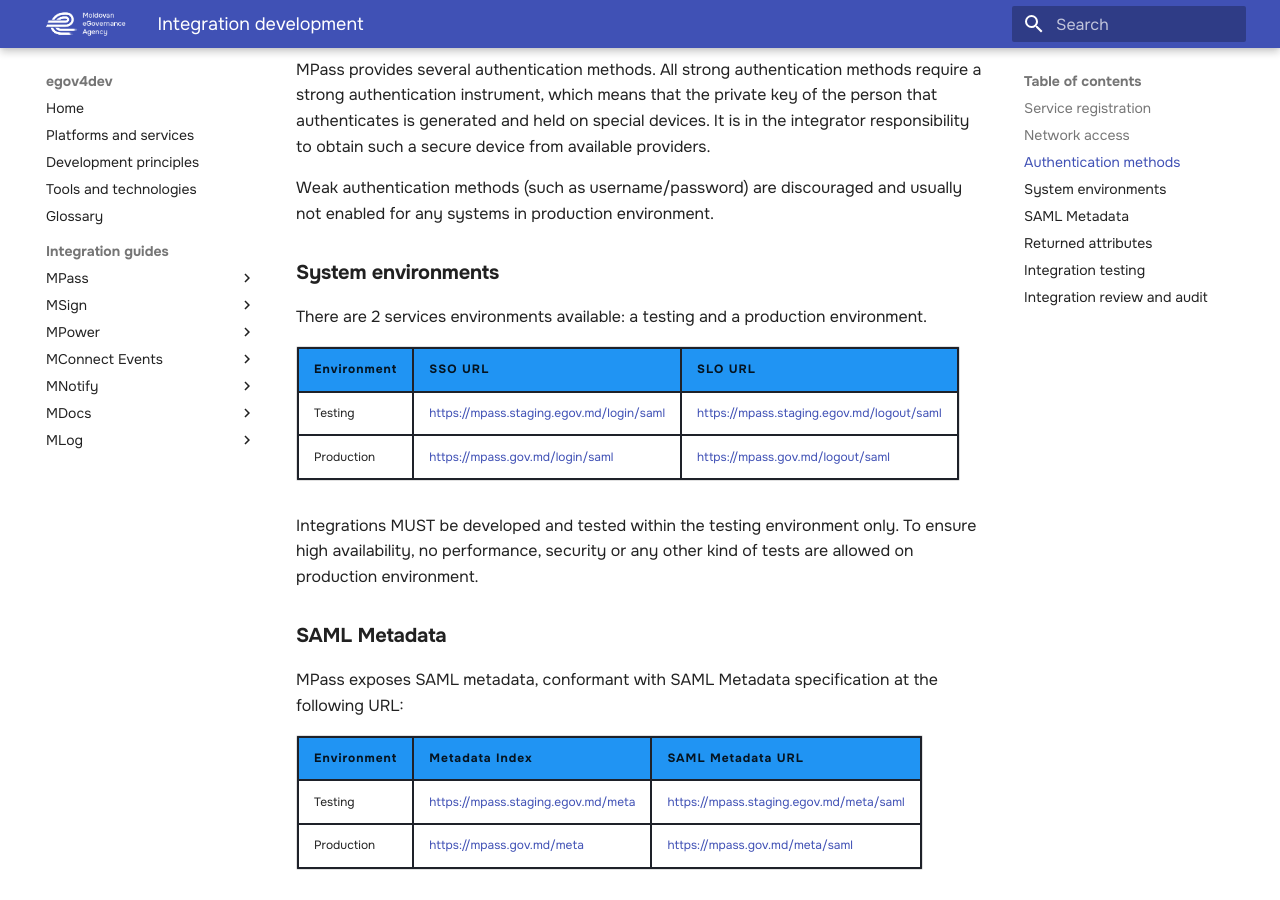
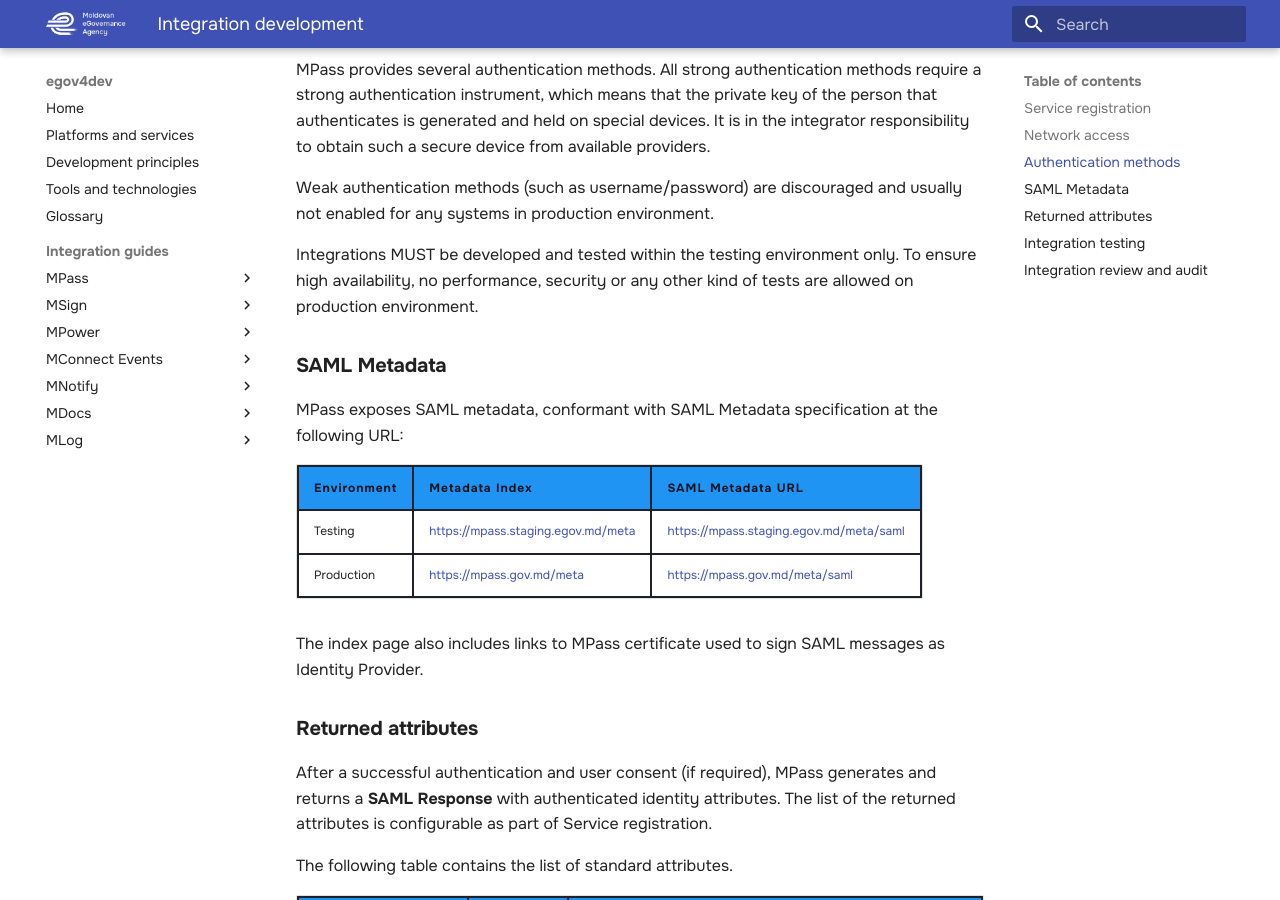
Before and after one commit to egov-moldova/egov4dev, an MkDocs documentation site: the page built from docs/guides/mpass/integration-development.md, in a window 1280 px wide and 900 px high, scrolled down 758 px. Built offline with MkDocs 1.6.1 and Material for MkDocs 9.7.7, drawn with Linux system fonts in a browser that asks for light colours; some of the changed text lies outside the part shown.

Commit message:
Refactor integration-development and security documentation for clarity and accuracy

```diff
--- a/docs/guides/mpass/integration-development.md
+++ b/docs/guides/mpass/integration-development.md
@@ -21,33 +21,6 @@
 MPass provides several authentication methods. All strong authentication methods require a strong authentication instrument, which means that the private key of the person that authenticates is generated and held on special devices. It is in the integrator responsibility to obtain such a secure device from available providers.
 
 Weak authentication methods (such as username/password) are discouraged and usually not enabled for any systems in production environment.
-
-###**System environments**
-
-There are 2 services environments available: a testing and a production environment.
-
-
-<table>
-  <thead>
-    <tr>
-      <th><strong>Environment</strong></th>
-      <th><strong>SSO URL</strong></th>
-      <th><strong>SLO URL</strong></th>
-    </tr>
-  </thead>
-  <tbody>
-    <tr>
-      <td>Testing</td>
-      <td><a href="https://mpass.staging.egov.md/login/saml">https://mpass.staging.egov.md/login/saml</a></td>
-      <td><a href="https://mpass.staging.egov.md/logout/saml">https://mpass.staging.egov.md/logout/saml</a></td>
-    </tr>
-    <tr>
-      <td>Production</td>
-      <td><a href="https://mpass.gov.md/login/saml">https://mpass.gov.md/login/saml</a></td>
-      <td><a href="https://mpass.gov.md/logout/saml">https://mpass.gov.md/logout/saml</a></td>
-    </tr>
-  </tbody>
-</table>
 
 Integrations MUST be developed and tested within the testing environment only. To ensure high availability, no performance, security or any other kind of tests are allowed on production environment.
 
@@ -168,6 +141,23 @@
       <td>string (128)</td>
       <td>User’s organization or company name. This attribute is only available if the authentication was performed using an instrument which includes this value in the certificate.</td>
     </tr>
+    <tr>
+      <td>LegalProfession</td>
+      <td>string (64)</td>
+      <td>
+        <ul>
+          <li>AuthorizedAdministrator</li>
+          <li>Bailiff</li>
+          <li>Lawyer</li>
+          <li>Interpreter</li>
+          <li>LegalExpert</li>
+          <li>Mediator</li>
+          <li>Notary</li>
+          <li>Translator</li>
+          <li>TranslatorInterpreter</li>
+        </ul>
+      </td>
+    </tr>
   </tbody>
 </table>
 
```
Also changed, not shown: docs/guides/mpower/interaction-scenarios.md (deleted, +0 -12 lines), docs/guides/mpower/security.md (+5 -5 lines).
